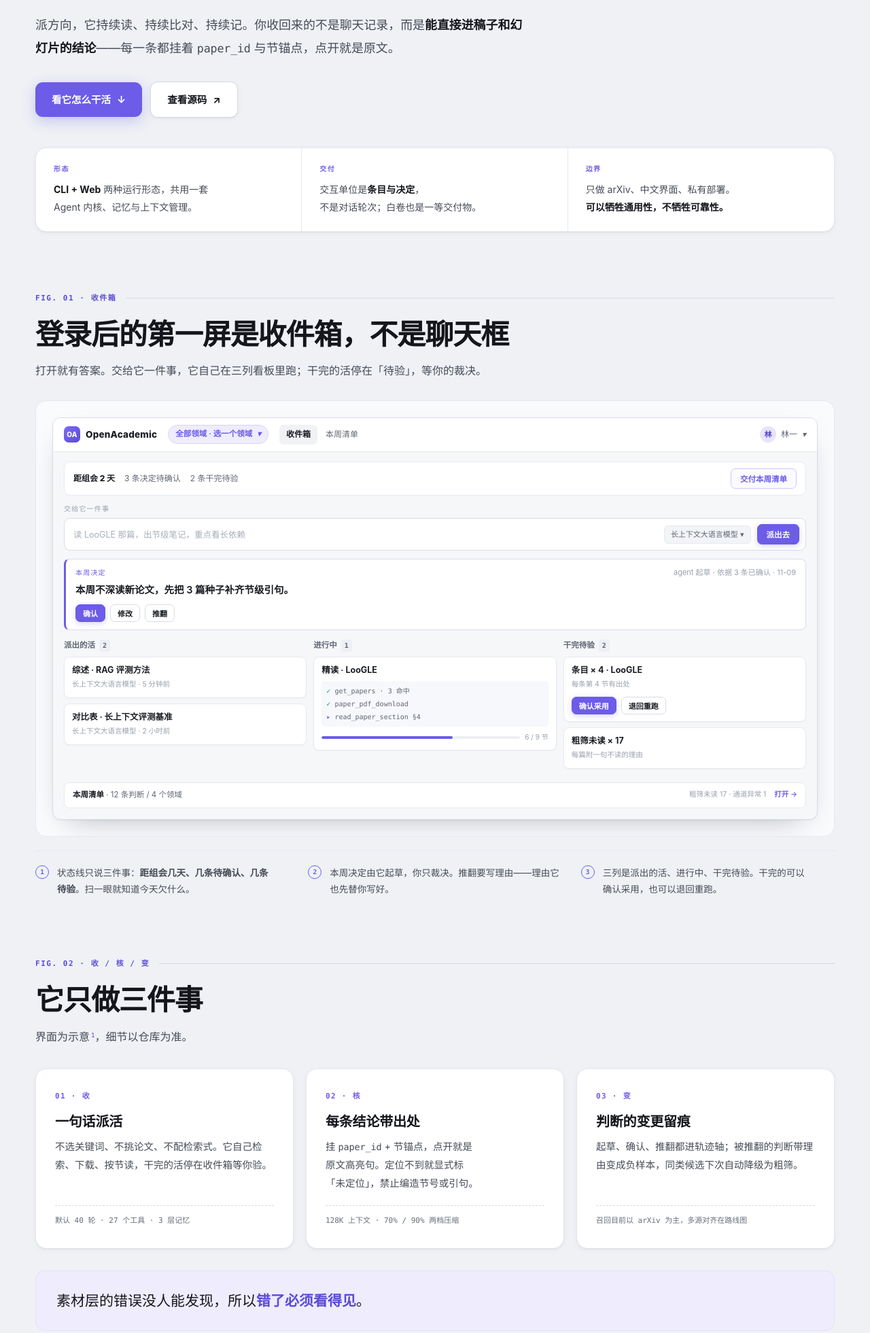
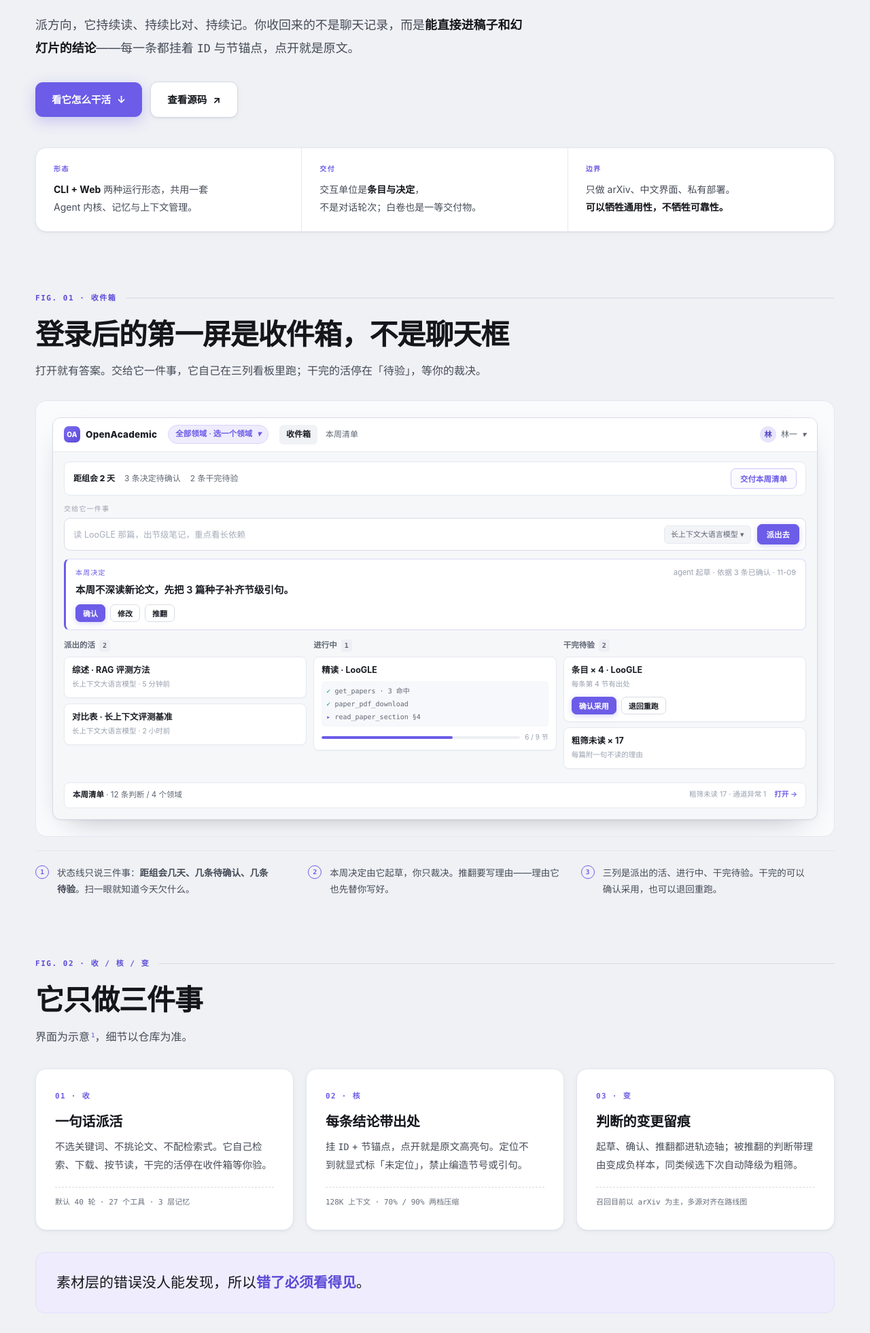
Before and after one commit to ZzeroL/OpenAcademic-Site, a plain HTML site: page index.html in a window 1280 px wide. Shown: the part 332-2293 px from the top of the page at 68% size. Drawn offline with Linux system fonts and the light colour scheme.

Commit message:
将paper_id换成ID

```diff
--- a/index.html
+++ b/index.html
@@ -399,7 +399,7 @@ footer.colophon{max-width:var(--maxw);margin:96px auto 0;padding:0 var(--pad) 64
     <div class="kicker">开源 · Apache-2.0 · 可私有部署 · 2026</div>
     <h1>把「读过并真的知道」<br>做成一条<span class="mk">可核对</span>的生产线</h1>
     <p class="hero-lede">
-      派方向，它持续读、持续比对、持续记。你收回来的不是聊天记录，而是<b>能直接进稿子和幻灯片的结论</b>——每一条都挂着 <code>paper_id</code> 与节锚点，点开就是原文。
+      派方向，它持续读、持续比对、持续记。你收回来的不是聊天记录，而是<b>能直接进稿子和幻灯片的结论</b>——每一条都挂着 <code>ID</code> 与节锚点，点开就是原文。
     </p>
     <div class="hero-acts">
       <a class="btn btn-solid" href="#how">看它怎么干活 <span class="arr" aria-hidden="true">↓</span></a>
@@ -533,7 +533,7 @@ footer.colophon{max-width:var(--maxw);margin:96px auto 0;padding:0 var(--pad) 64
         <div>
           <span class="tk">02 · 核</span>
           <h3>每条结论带出处</h3>
-          <p>挂 <code>paper_id</code> + 节锚点，点开就是原文高亮句。定位不到就显式标<span class="nw">「未定位」</span>，禁止编造节号或引句。</p>
+          <p>挂 <code>ID</code> + 节锚点，点开就是原文高亮句。定位不到就显式标<span class="nw">「未定位」</span>，禁止编造节号或引句。</p>
           <span class="td">128K 上下文 · 70% / 90% 两档压缩</span>
         </div>
         <div>
```
